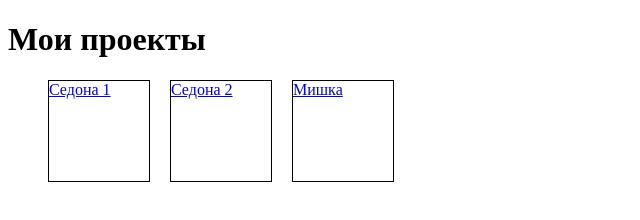
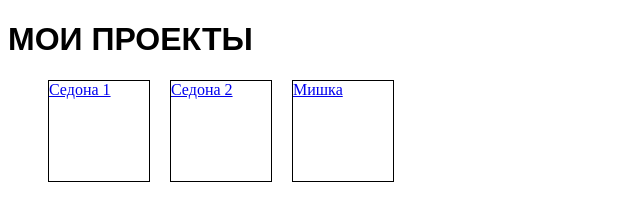
Before and after one commit to olybuy/olybuy.github.io, a plain HTML site: page index.html in a window 1280 px wide. Shown: the whole page, without its empty margins (0-640 px from the left). Drawn offline with Linux system fonts and the light colour scheme.

Commit message:
Change in main page

```diff
--- a/index.html
+++ b/index.html
@@ -6,7 +6,7 @@
     <link rel="stylesheet" href="style.css">
 </head>
 <body class="projects">
-<h1>Мои проекты</h1>
+<h1 class="projects__title">Мои проекты</h1>
 <ul class="projects__list">
     <li class="projects__item">
         <a class="projects__link" href="sedona_1/index.html">Седона 1</a>
--- a/style.css
+++ b/style.css
@@ -9,3 +9,8 @@
     height: 100px;
     border: 1px solid #000;
 }
+
+.projects__title {
+    text-transform: uppercase;
+    font-family: sans-serif;
+}
```
